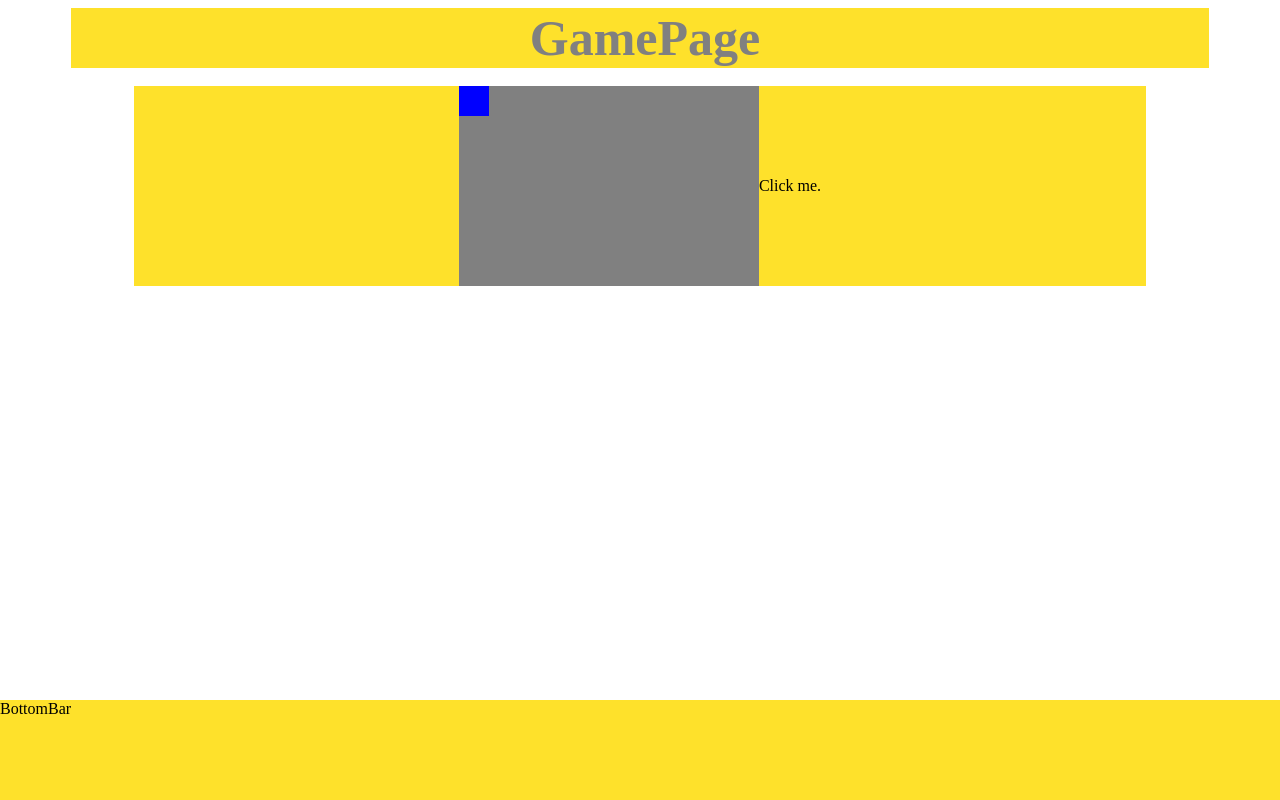
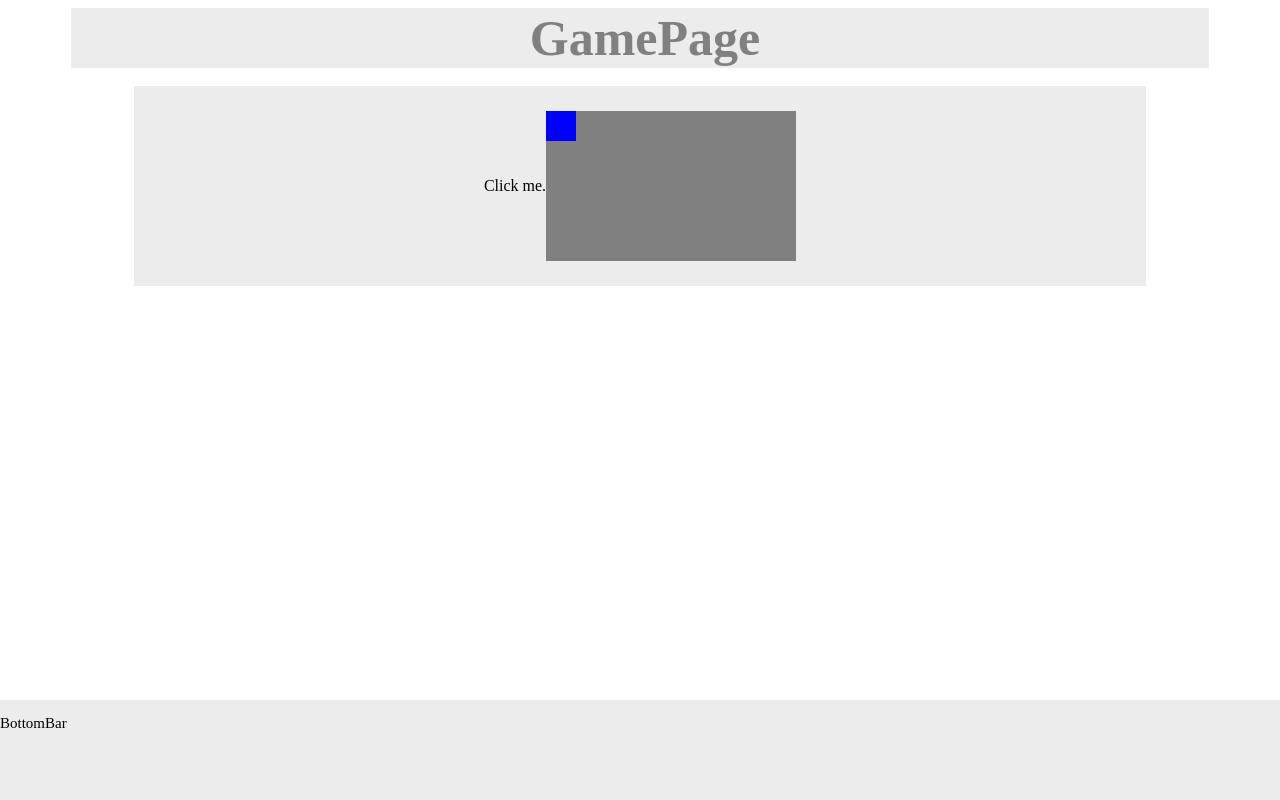
Before and after one commit to Rhod4/MMP, a PHP site: page /GamePage.html in a window 1280 px wide. Run offline with PHP 8.4, Linux system fonts and the light colour scheme.

Commit message:
gray colour bars

```diff
--- a/Page_2/Game.js
+++ b/Page_2/Game.js
@@ -1,5 +1,10 @@
+
+
 var c = document.getElementById("myCanvas");
 var ctx = c.getContext("2d");
+
+
+
 
 ctx.beginPath();
 ctx.rect(0, 0,myCanvas.width, myCanvas.height, );
@@ -13,5 +18,4 @@ ctx.fillStyle = "blue";
 ctx.fill();
 
 
-
 document.getElementById("demo").onmousedown = function() {window.location = "https://www.google.com";};
--- a/Page_2/GamePage.html
+++ b/Page_2/GamePage.html
@@ -16,22 +16,22 @@
 <br>
 <div id = "Java">
 <br>
+<p id="demo">Click me.</p>
 
-
-<canvas id="myCanvas" width="300" height="200";>
+<canvas id="myCanvas" width="250" height="150";>
 Your browser does not support the HTML5 canvas tag.</canvas>
 
 
 
-<p id="demo">Click me.</p>
+
+
 <script onload="startGame()"src="Game.js"  type="text/javascript">
  </script>
-
 
 </div>
 
 <footer id = "BottomBar">
-BottomBar
+<p>BottomBar</p>
 </footer>
 
 </body>
--- a/Page_2/GamePageStyle.css
+++ b/Page_2/GamePageStyle.css
@@ -1,6 +1,6 @@
 #TitleBar{
 height: 60px;
-background-color: #FEE12B;
+background-color: #ECECEC;
 display: flex;
 justify-content: center;
 align-items: center;
@@ -23,7 +23,7 @@ justify-content: flex-start;
 #Java{
   width: 80%;
   height: 200px;
-  background-color: #FEE12B;
+  background-color: #ECECEC;
   display: flex;
   justify-content: center;
   align-items: center;
@@ -32,9 +32,9 @@ justify-content: flex-start;
 height: 100px;
 width: 100%;
 
-background-color: #FEE12B;
+background-color: #ECECEC;
 position: fixed;
  bottom: 0;
-
+font-size: 15px;
 
 }
```
